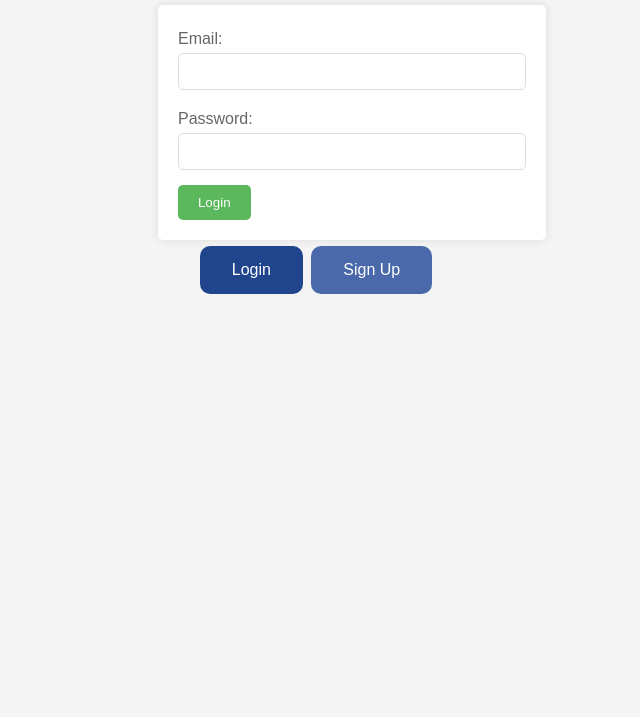
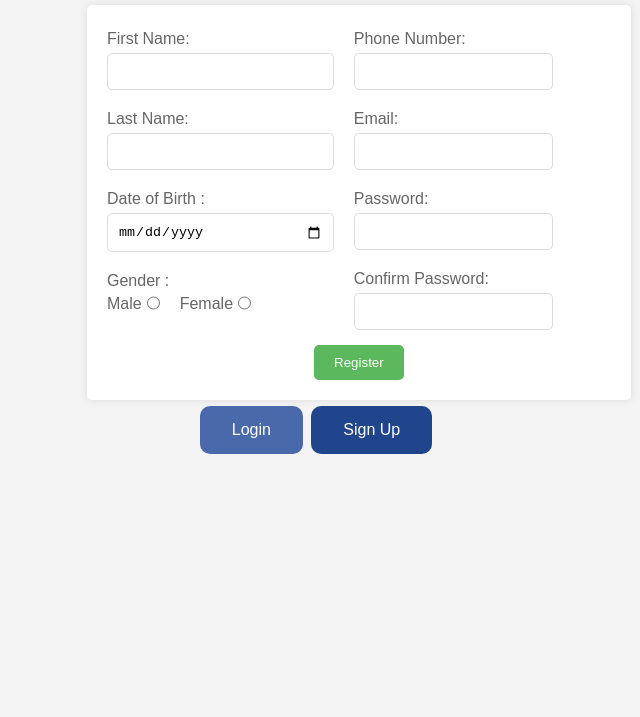
Before and after one commit to srijanroy2103/registration-form-srijan-roy, a website: page src/public/index.html in a window 1280 px wide. Shown: the part 83-800 px from the top of the page, without its empty margins (324-964 px from the left). Drawn offline with Linux system fonts and the light colour scheme.

Commit message:
modified index.html

```diff
--- a/src/public/index.html
+++ b/src/public/index.html
@@ -165,7 +165,7 @@
 			}
 
 			// Initially show the registration form
-			showLoginForm();
+			showRegistrationForm();
 		</script>
 	</body>
 </html>
```
